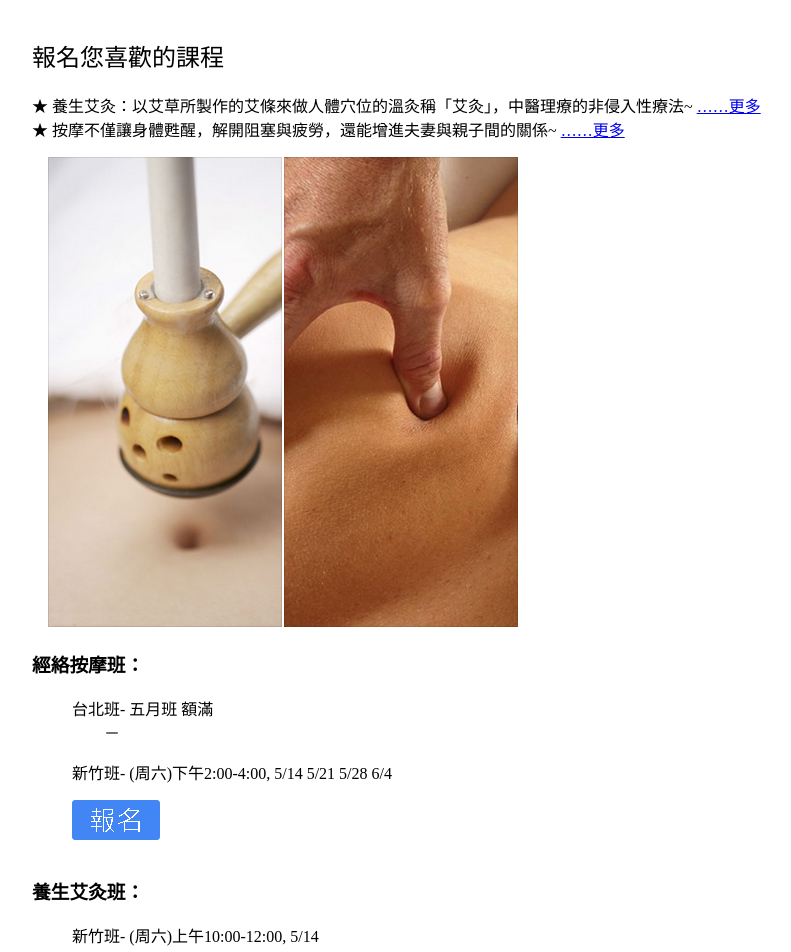
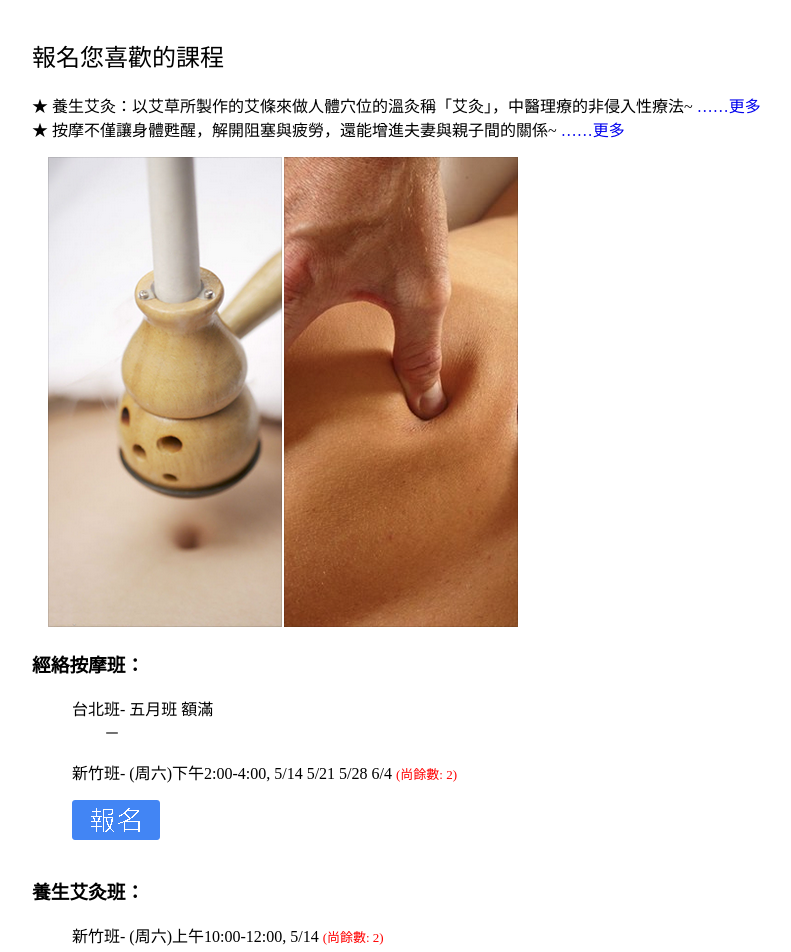
Before and after one commit to jingloulife888reg/jingloulife888reg.github.io, a plain HTML site: page index.html in a window 1280 px wide. Shown: the part 60-1012 px from the top of the page, without its empty margins (183-974 px from the left). Drawn offline with Linux system fonts and the light colour scheme.

Commit message:
Added files via upload

```diff
--- a/index.html
+++ b/index.html
@@ -15,8 +15,8 @@
             <TD WIDTH="200">　</TD>
 
             <TD>
-                <H2 DIR="ltr" XMLNS="http://www.w3.org/1999/xhtml" STYLE="" ALIGN="left"><SPAN STYLE="font-weight: 400"><SPAN ID="sites-page-title">報名您喜歡的課程</SPAN></SPAN></H2>★ 養生艾灸：以艾草所製作的艾條來做人體穴位的溫灸稱「艾灸」，中醫理療的非侵入性療法~ <A HREF="#intro_b">……更多</A><BR>
-                ★ 按摩不僅讓身體甦醒，解開阻塞與疲勞，還能增進夫妻與親子間的關係~ <A HREF="#intro_a">……更多</A>
+                <H2 DIR="ltr" XMLNS="http://www.w3.org/1999/xhtml" STYLE="" ALIGN="left"><SPAN STYLE="font-weight: 400"><SPAN ID="sites-page-title">報名您喜歡的課程</SPAN></SPAN></H2>★ 養生艾灸：以艾草所製作的艾條來做人體穴位的溫灸稱「艾灸」，中醫理療的非侵入性療法~ <A HREF="#intro_b" STYLE="text-decoration: none">……更多</A><BR>
+                ★ 按摩不僅讓身體甦醒，解開阻塞與疲勞，還能增進夫妻與親子間的關係~ <A HREF="#intro_a" STYLE="text-decoration: none">……更多</A>
 
                 <P>　<IMG SRC="images/CapturedPic_059.png" ALT=""></P>
 
@@ -25,7 +25,8 @@
                 <P STYLE="clear:both;text-align:left;margin-left:40px">台北班- 五月班 額滿<BR>
                 　　－</P>
 
-                <P STYLE="clear:both;text-align:left;margin-left:40px">新竹班- (周六)下午2:00-4:00, 5/14 5/21 5/28 6/4</P>
+                <P STYLE="clear:both;text-align:left;margin-left:40px">新竹班- (周六)下午2:00-4:00, 5/14 5/21 5/28 6/4
+				<font size="2" color="#FF0000">(尚餘數: 2)</font></P>
 
                 <DIV STYLE="margin-left:40px">
                     <A HREF="http://goo.gl/forms/WrLbt5chLf"><IMG SRC="images/register.PNG" STYLE="display:block;margin-right:auto;text-align:left" BORDER="0" ALT=""></A><BR>
@@ -33,7 +34,8 @@
 
                 <H3 STYLE="clear:both;text-align:left">養生艾灸班：</H3>
 
-                <P STYLE="clear:both;text-align:left;margin-left:40px">新竹班- (周六)上午10:00-12:00, 5/14</P>
+                <P STYLE="clear:both;text-align:left;margin-left:40px">新竹班- (周六)上午10:00-12:00, 5/14
+				<font size="2" color="#FF0000">(尚餘數: 2)</font></P>
 
                 <DIV STYLE="margin-left:40px">
                     <A HREF="http://goo.gl/forms/dqcN7zI9Gv"><IMG SRC="images/register.PNG" STYLE="display:block;margin-right:auto;text-align:left" BORDER="0" ALT=""></A><BR>
```
